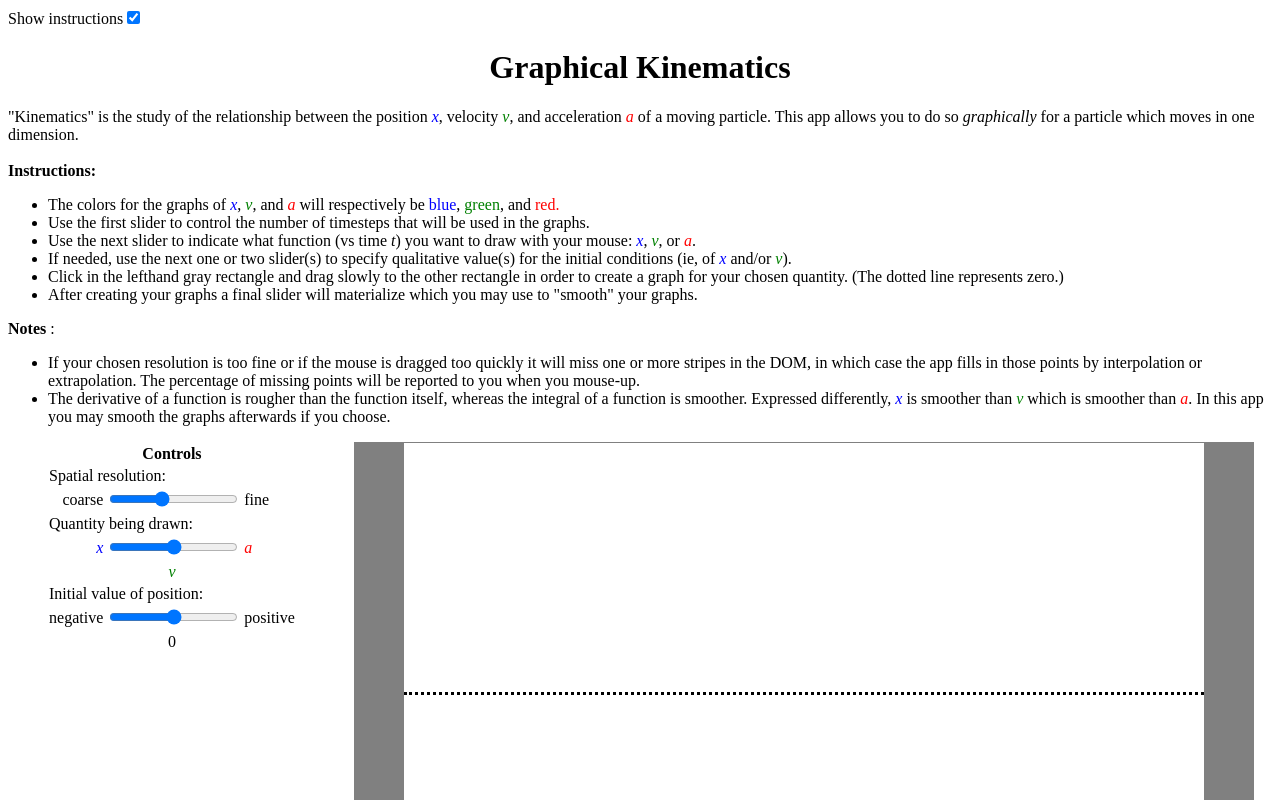
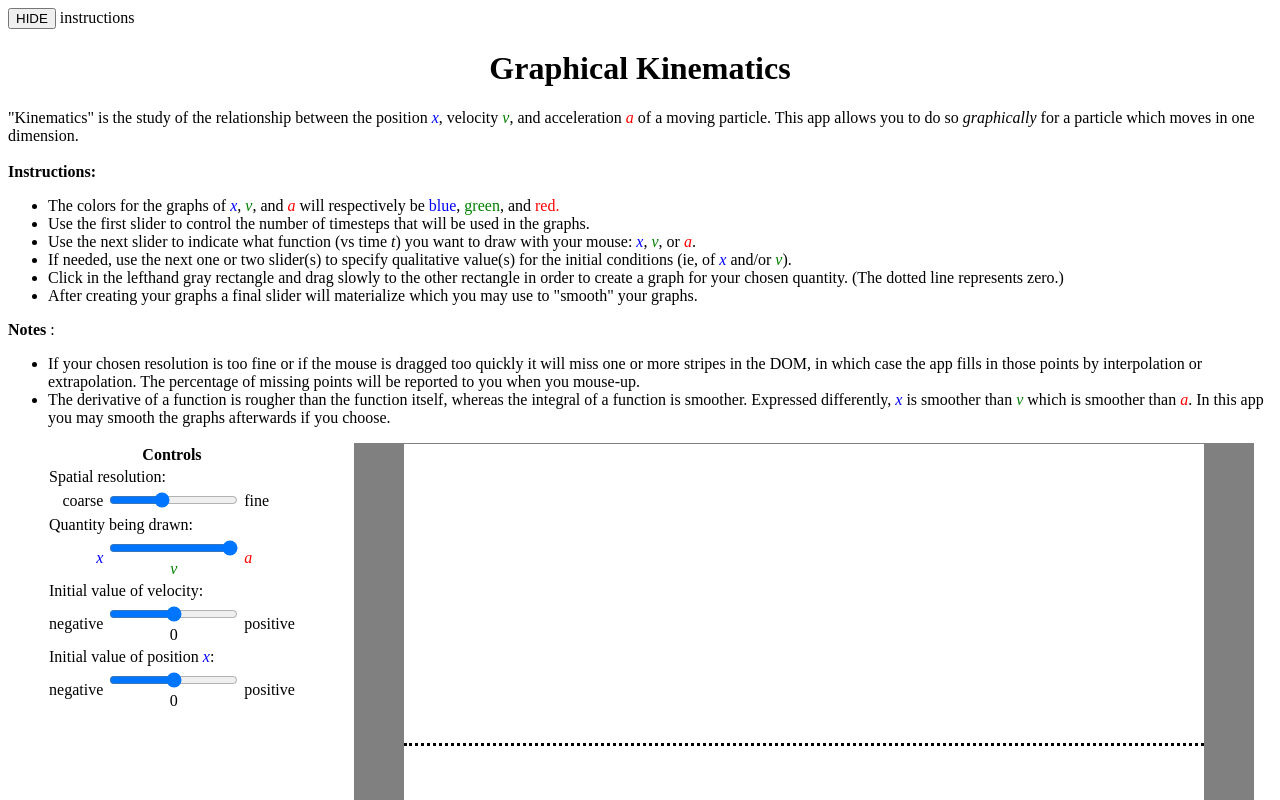
Before and after one commit to pknipp/graphical-kinematics, a React (Create React App) app: page / in a window 1280 px wide. Shown: the top 800 px of the page. Built offline with nearby package versions, Linux system fonts and the light colour scheme.

Commit message:
Toggle instructions on/off with a button rather than a checkbox.

```diff
--- a/src/ThreeGraphs.js
+++ b/src/ThreeGraphs.js
@@ -11,11 +11,11 @@ class ThreeGraphs extends React.Component {
             mousePressed: false,
             i1i: 0,
             i2i: 0,
-            xva: 1,
+            xva: 2,
             showInstructions: true,
             logSmooth: 0,
         }
-        this.height = 500;
+        this.height = 600;
         this.widthRough = 800;
         this.iiMax = 0.3;
         this.colors = ["blue", "green", "red"];
@@ -58,7 +58,10 @@ class ThreeGraphs extends React.Component {
 
     handleInput = e => this.setState({[e.target.name]: Number(e.target.value)});
     handleCheckbox = e => this.setState({[e.target.name]: e.target.checked});
-    handleToggle = e => this.setState({[e.target.name]: e.target.checked});
+    toggle = _ => {
+        let showInstructions = !this.state.showInstructions;
+        this.setState({ showInstructions });
+    }
     setN = logSmooth => Math.round(10 ** logSmooth - 1);
     handleDown = e => {
         e.preventDefault();
@@ -154,18 +157,7 @@ class ThreeGraphs extends React.Component {
         let { ss, ys, i1s, d1s, d2s, i2s, width, dt, i1i, i2i, logN, xva, i1max, i2max, d1max, d2max, mousePressed, logSmooth } = state;
         return  !ss ? null : (
             <>
-                <div>
-                    <span>Show instructions</span>
-                    <span>
-                        <input
-                            type="checkbox"
-                            onChange={this.handleCheckbox}
-                            name="showInstructions"
-                            checked={this.state.showInstructions}
-                        >
-                        </input>
-                    </span>
-                </div>
+                <button onClick={this.toggle}>{this.state.showInstructions ? "HIDE" : "SHOW"}</button> instructions
                 {!this.state.showInstructions ? null : <div>
                     <p align="center"><h1>Graphical Kinematics</h1></p>
 
@@ -216,7 +208,7 @@ class ThreeGraphs extends React.Component {
                                 <tr><td colSpan="3">Quantity being drawn:</td></tr>
                                 <tr>
                                     <td align="right"><i className="x">x</i></td>
-                                    <td>
+                                    <td align="center">
                                         <input
                                             type="range"
                                             onChange={handleInput}
@@ -225,12 +217,10 @@ class ThreeGraphs extends React.Component {
                                             max="2"
                                             step="1"
                                             value={xva}
-                                        />
+                                        /><br/><i className="v">v</i>
                                     </td>
                                     <td><i className="a">a</i></td>
                                 </tr>
-                                <tr><td colSpan="3" align="center"><i className="v">v</i></td></tr>
-
                                 {(xva < 1) ? null :
                                     <>
                                         <tr>
@@ -240,7 +230,7 @@ class ThreeGraphs extends React.Component {
                                         </tr>
                                         <tr>
                                             <td align="right">negative</td>
-                                            <td>
+                                            <td align="center">
                                                 <input
                                                     type="range"
                                                     onChange={handleInput}
@@ -249,11 +239,10 @@ class ThreeGraphs extends React.Component {
                                                     max="1"
                                                     step="1"
                                                     value={i1i}
-                                                />
+                                                /><br/>0
                                             </td>
                                             <td>positive</td>
                                         </tr>
-                                        <tr><td colSpan="3" align="center">0</td></tr>
                                     </>
                                 }
                                 {(xva < 2) ? null :
@@ -263,7 +252,7 @@ class ThreeGraphs extends React.Component {
                                         </tr>
                                         <tr>
                                             <td align="right">negative</td>
-                                            <td>
+                                            <td align="center">
                                                 <input
                                                     type="range"
                                                     onChange={handleInput}
@@ -272,11 +261,10 @@ class ThreeGraphs extends React.Component {
                                                     max="1"
                                                     step="1"
                                                     value={i2i}
-                                                />
+                                                /><br/>0
                                             </td>
                                             <td>positive</td>
                                         </tr>
-                                        <tr><td colSpan="3" align="center">0</td></tr>
                                     </>
                                 }
                                 {(mousePressed || !state.newYs) ? null :
--- a/src/index.css
+++ b/src/index.css
@@ -77,3 +77,7 @@ div.strips-container input {
   display: flex;
   justify-content: space-around;
 }
+
+tr {
+  padding-top: 20px;
+}
```
